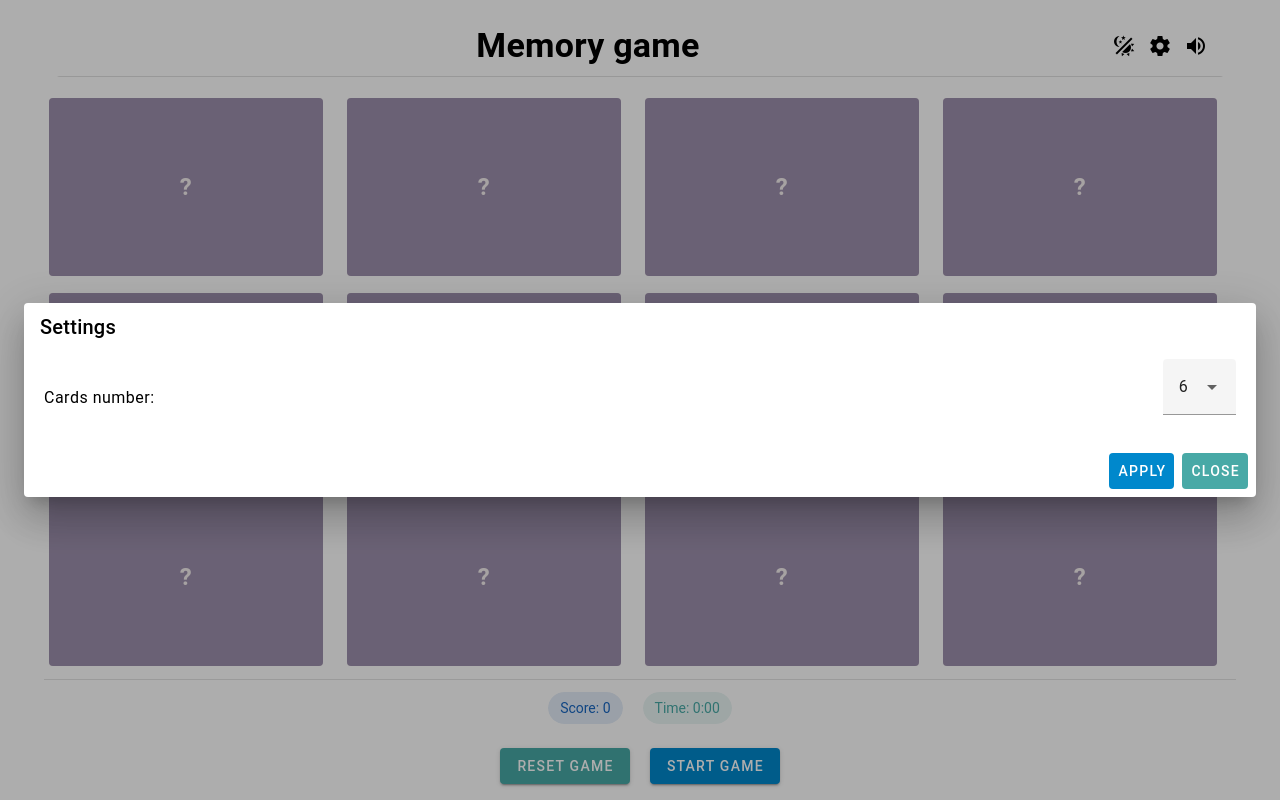
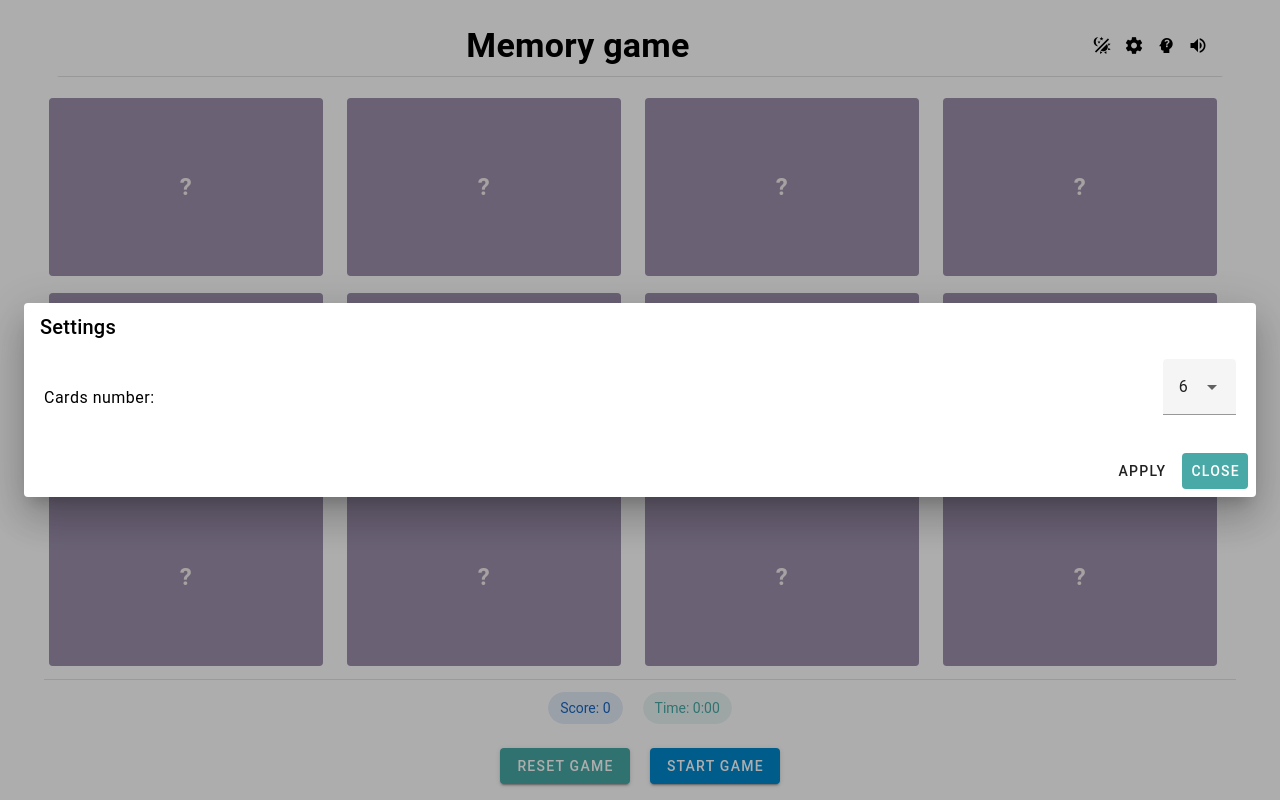
Before and after one commit to onderp2/onderp2.github.io, a Vue app: page / in a window 1280 px wide. Both pictures are taken after a click on the button 1160 px from the left and 45 px from the top of the page. Built offline with nearby package versions, Linux system fonts and the light colour scheme.

Commit message:
Update CardSwap.vue

```diff
--- a/src/components/CardSwap.vue
+++ b/src/components/CardSwap.vue
@@ -10,10 +10,10 @@
           </template>
           <template v-slot:append>
             <div class="d-flex ga-3">
-              <v-icon icon="mdi-theme-light-dark" @click="this.toggleTheme"></v-icon>
-              <v-icon icon="mdi-cog" @click="this.openSettings = true">
-              </v-icon>
-              <v-icon @click="toggleSound" :color="isSoundEnabled ? 'var(--text-color)' : '#aaa'">
+              <v-icon icon="mdi-theme-light-dark" @click="this.toggleTheme" size="20"/>
+              <v-icon icon="mdi-cog" @click="this.openSettings = true" size="20"/>
+              <v-icon icon="mdi-head-question" @click="this.showExplanation = true" size="20"/>
+              <v-icon @click="toggleSound" :color="isSoundEnabled ? 'var(--text-color)' : '#aaa'" size="20">
                 {{isSoundEnabled ? 'mdi-volume-high': 'mdi-volume-off'}}
               </v-icon>
             </div>
@@ -78,6 +78,34 @@
       </v-col>
     </v-row>
 
+    <!-- Game explanation -->
+    <v-dialog v-model="showExplanation">
+      <v-card :style="{color: 'var(--text-color)'}">
+        <v-card-title class="text-center">
+          <span>Game explanation</span>
+        </v-card-title>
+        <v-card-text class="text-justify">
+          <div>
+            Memory game is designed to find two repeating cards.<br>
+            If you click on two different cards - cards get flipped back.<br>
+            If you click on two repeating cards - they got guessed and total score of the session increases.
+          </div>
+        </v-card-text>
+        <v-card-actions>
+          <v-spacer>
+          </v-spacer>
+            <v-btn @click="this.showExplanation = false"
+                   variant="flat"
+                   :style="{ backgroundColor: 'var(--button-color)', color: 'var(--button-text-color)' }">
+              Got it!
+            </v-btn>
+          <v-spacer>
+          </v-spacer>
+        </v-card-actions>
+      </v-card>
+    </v-dialog>
+
+    <!-- Game results -->
     <v-dialog v-model="showResults" persistent transition="dialog-top-transition">
       <v-card :style="{ backgroundColor: 'var(--bg-color)', color: 'var(--text-color)' }">
         <v-card-title class="text-center">
@@ -101,7 +129,7 @@
           </div>
         </v-card-text>
         <v-card-actions>
-          <v-btn :style="{ backgroundColor: telegramTheme.buttonColor, color: '#fff' }" @click="startGame" variant="flat">
+          <v-btn @click="startGame" variant="flat">
             Play again
           </v-btn>
           <v-btn color="secondary" @click="showResults=false" variant="flat">
@@ -111,6 +139,7 @@
       </v-card>
     </v-dialog>
 
+    <!-- Settings -->
     <v-dialog v-model="this.openSettings">
       <v-card :style="{ backgroundColor: 'var(--bg-color)', color: 'var(--text-color)' }">
         <v-card-title>
@@ -134,7 +163,7 @@
           </v-list>
         </v-card-text>
         <v-card-actions>
-          <v-btn @click="this.applySettings" variant="flat" :style="{ backgroundColor: telegramTheme.buttonColor, color: '#fff' }">
+          <v-btn @click="this.applySettings" variant="flat">
             <span>Apply</span>
           </v-btn>
           <v-btn @click="this.openSettings = false" variant="flat" color="secondary">
@@ -160,6 +189,7 @@ export default {
       timer: null,
       timeElapsed: 0,
       showResults: false,
+      showExplanation: false,
       isActiveSession: false,
       openSettings: false,
       settingsCountCards: 6,
@@ -174,11 +204,6 @@ export default {
         "Unstoppable! 💪🎯",
         "Legendary performance! 🏆✨"
       ],
-      telegramTheme: {
-        bgColor: '#ffffff',
-        textColor: '#000000',
-        buttonColor: '#0088cc',
-      }
     }
   },
   created() {
```
